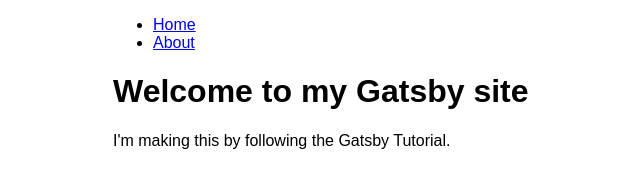
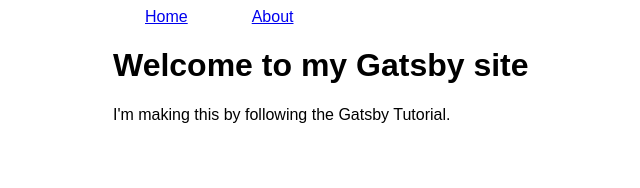
Before and after one commit to jessika/tutorial-gatsby-site, a Gatsby site: page / in a window 1280 px wide. Shown: the whole page, without its empty margins (277-917 px from the left). Built offline with nearby package versions, Linux system fonts and the light colour scheme; Gatsby itself is replaced by a stand-in of ours.

Commit message:
Make nav items horizontal

```diff
--- a/src/components/layout.module.css
+++ b/src/components/layout.module.css
@@ -2,4 +2,14 @@
     margin: auto;
     max-width: 500px;
     font-family: sans-serif;
-  }
+}
+.nav ul {
+  display: inline-block;
+  margin: 0;
+  padding: 0;
+}
+
+.nav ul li {
+  display: inline;
+  margin: 0 2rem;
+}
--- a/src/components/layout.tsx
+++ b/src/components/layout.tsx
@@ -1,11 +1,11 @@
 import * as React from 'react'
 import { Link } from 'gatsby'
-import { container } from './layout.module.css'
+import { container, nav } from './layout.module.css'
 
 const Layout = ({ pageTitle, children }) => {
   return (
     <div className={container}>
-      <nav>
+      <nav className={nav}>
         <ul>
           <li><Link to="/">Home</Link></li>
           <li><Link to="/about">About</Link></li>
```
